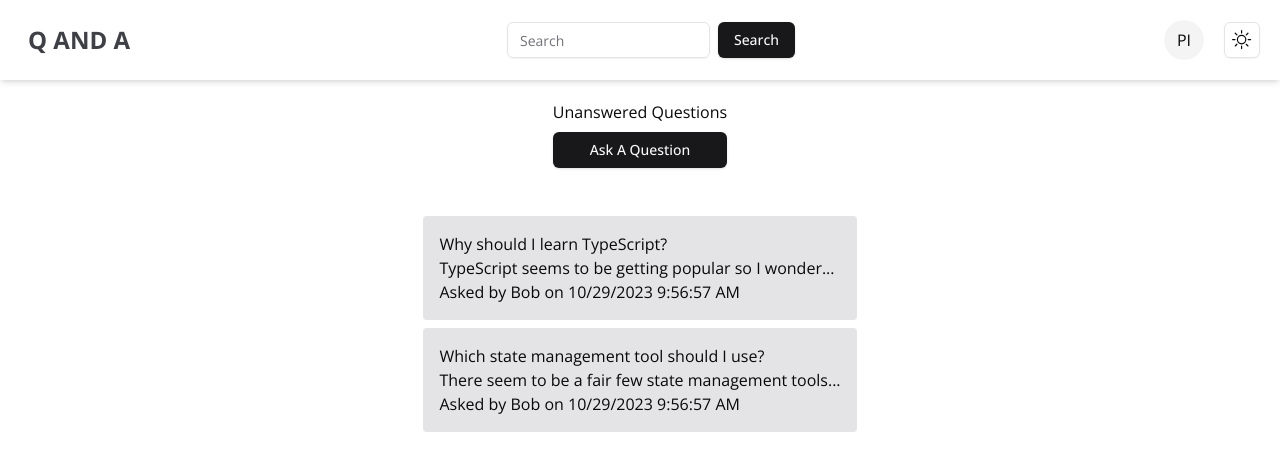
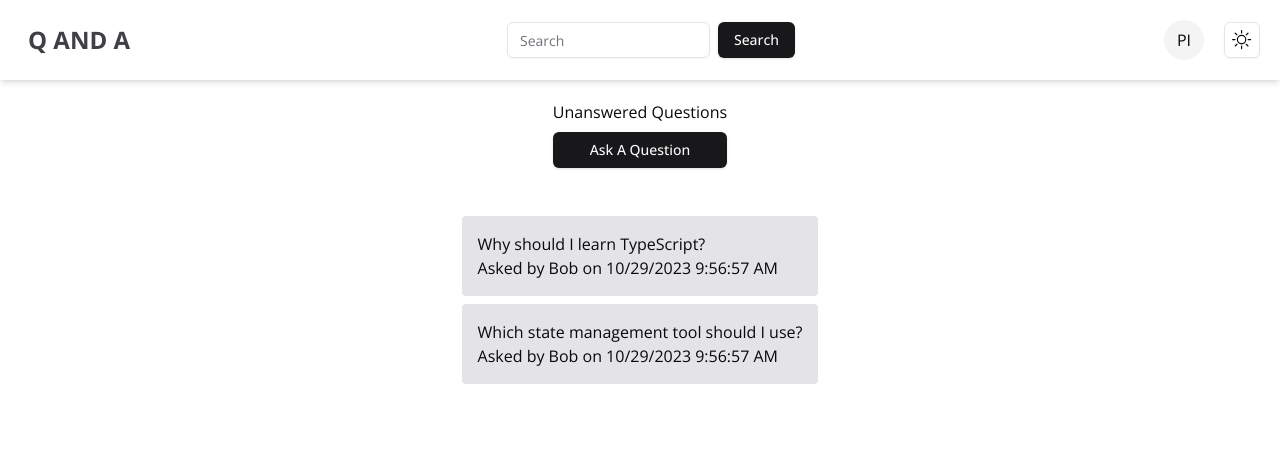
Before and after one commit to KennedyMungai/NewQAndA, a Next.js app in the folder frontend/: page / in a window 1280 px wide. Shown: the top 470 px of the page. Built offline with nearby package versions, Linux system fonts and the light colour scheme.

Commit message:
Implementing the showContent logic

```diff
--- a/frontend/components/Questions/Question.tsx
+++ b/frontend/components/Questions/Question.tsx
@@ -6,11 +6,13 @@ const Question = ({ data, showContent }: Props) => {
 	return (
 		<div className='bg-zinc-200 m-2 p-4 rounded-sm'>
 			<div className=''>{data.title}</div>
-			<div className=''>
-				{data.content.length > 50
-					? `${data.content.substring(0, 50)}...`
-					: data.content}
-			</div>
+			{showContent && (
+				<div className=''>
+					{data.content.length > 50
+						? `${data.content.substring(0, 50)}...`
+						: data.content}
+				</div>
+			)}
 			<div className=''>{`Asked by ${
 				data.userName
 			} on ${data.created.toLocaleDateString()} ${data.created.toLocaleTimeString()}`}</div>
```
